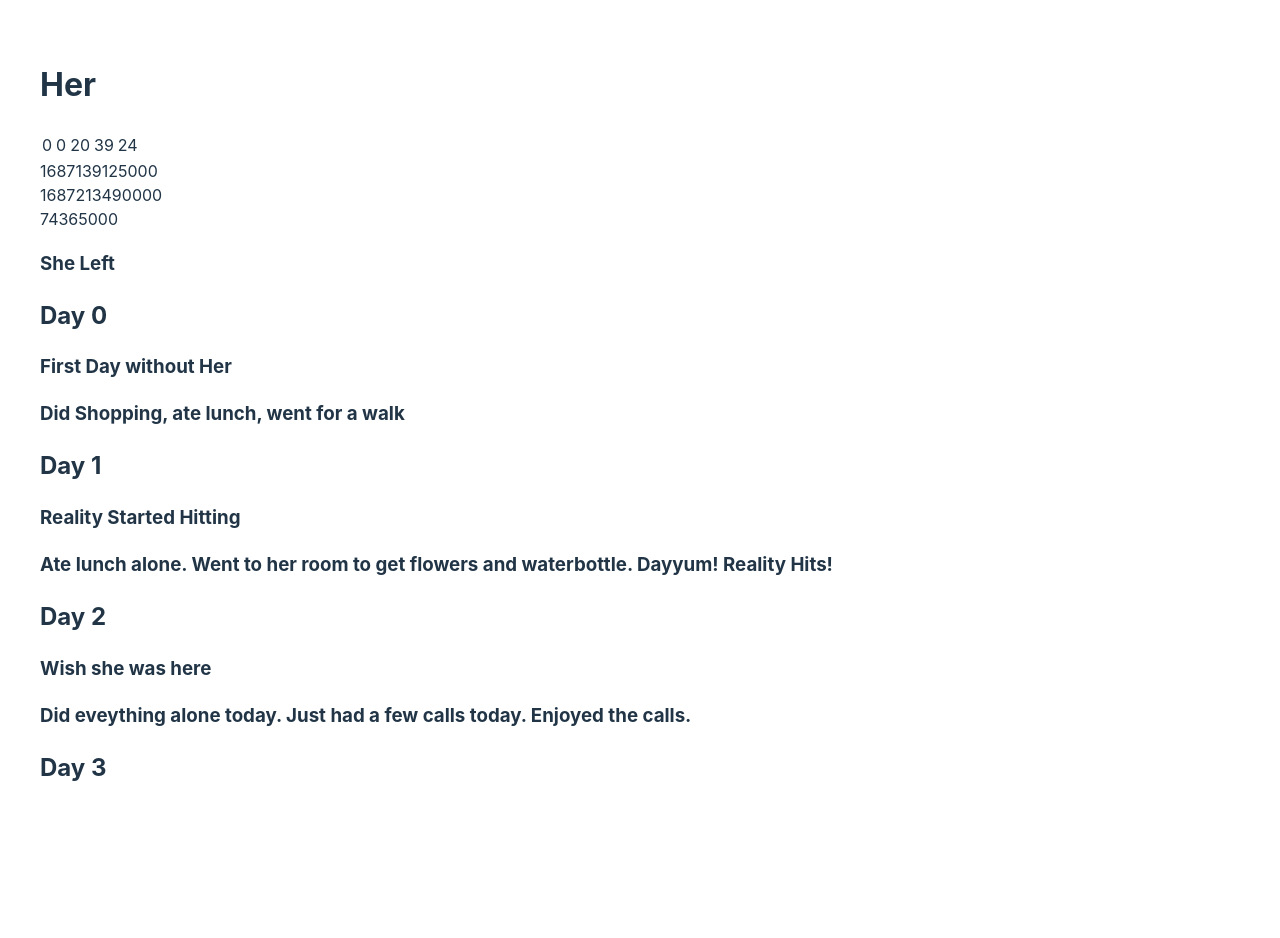
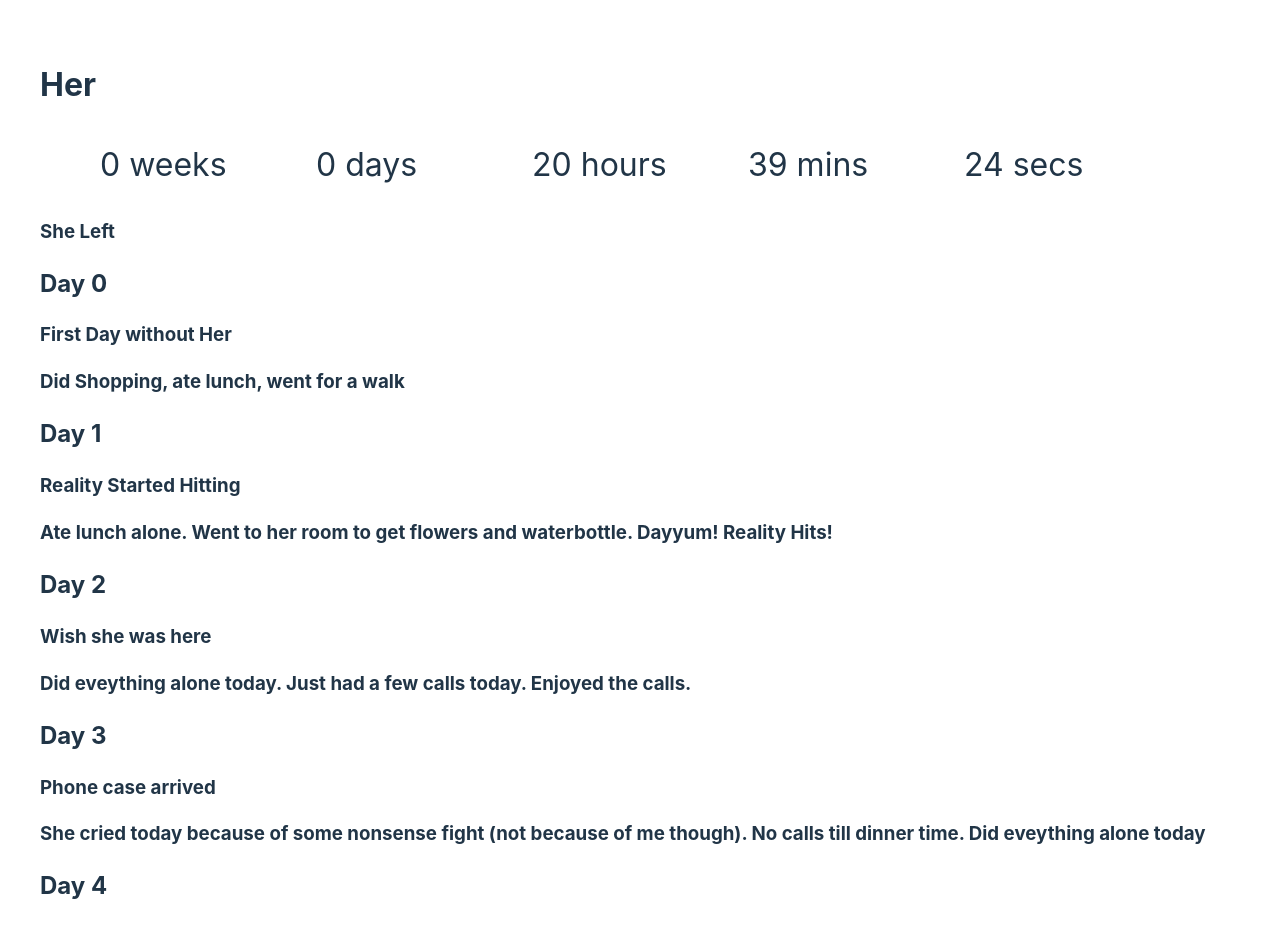
Before and after one commit to im-nihar/todo, a React (Vite) app: page / in a window 1280 px wide. Shown: the top 938 px of the page. Before the commit the page ends 846 px from the top, so only its background shows below. Built offline with nearby package versions, Linux system fonts and the light colour scheme.

Commit message:
Minor changes

```diff
--- a/package.json
+++ b/package.json
@@ -6,7 +6,7 @@
   "type": "module",
   "scripts": {
     "predeploy": "npm run build",
-    "deploy": "gh-pages -d build" ,
+    "deploy": "gh-pages -d build",
     "dev": "vite",
     "build": "vite build",
     "lint": "eslint src --ext js,jsx --report-unused-disable-directives --max-warnings 0",
@@ -14,7 +14,8 @@
   },
   "dependencies": {
     "react": "^18.2.0",
-    "react-dom": "^18.2.0"
+    "react-dom": "^18.2.0",
+    "styled-components": "^6.0.0-rc.5"
   },
   "devDependencies": {
     "@types/react": "^18.0.37",
--- a/src/pages/home.jsx
+++ b/src/pages/home.jsx
@@ -11,12 +11,20 @@ export default function Home() {
     {
       day: "Day 2",
       msg: "Reality Started Hitting",
-      dayWent: "Ate lunch alone. Went to her room to get flowers and waterbottle. Dayyum! Reality Hits!",
+      dayWent:
+        "Ate lunch alone. Went to her room to get flowers and waterbottle. Dayyum! Reality Hits!",
     },
     {
       day: "Day 3",
       msg: "Wish she was here",
-      dayWent: "Did eveything alone today. Just had a few calls today. Enjoyed the calls.",
+      dayWent:
+        "Did eveything alone today. Just had a few calls today. Enjoyed the calls.",
+    },
+    {
+      day: "Day 4",
+      msg: "Phone case arrived",
+      dayWent:
+        "She cried today because of some nonsense fight (not because of me though). No calls till dinner time. Did eveything alone today",
     },
   ];
 
--- /dev/null
+++ b/src/pages/timer.css
@@ -0,0 +1,21 @@
+.main-container {
+  /* display: flex;
+  justify-content: center;
+  flex-wrap: wrap; */
+  display: grid;
+  grid-template-columns: repeat(auto-fit, minmax(150px, 1fr));
+  /* margin: 0 60px; */
+}
+
+.element {
+  margin-right: 10px;
+  font-size: 2em;
+  padding: 10px 0;
+}
+
+@media screen and (min-width: 90ch) {
+  .main-container {
+    margin: 0 60px;
+  }
+
+}
--- a/src/pages/timer.jsx
+++ b/src/pages/timer.jsx
@@ -1,4 +1,5 @@
 import { useEffect, useState } from "react";
+import "./timer.css";
 
 export default function Timer() {
   const leftTime = Date.UTC(2023, 5, 19, 1, 45, 25);
@@ -41,9 +42,9 @@ export default function Timer() {
   function doStuff() {
     const currentTime2 = Date.now();
     const convertedTime = convertMilliseconds(sinceLeft);
-    console.log("convertedTime", convertedTime);
+    // console.log("convertedTime", convertedTime);
     setTime(convertedTime);
-    console.log("sinceLeft-->>", sinceLeft);
+    // console.log("sinceLeft-->>", sinceLeft);
     setSinceLeft(currentTime2 - leftTime);
     let titleString = "";
     if (convertedTime) {
@@ -52,7 +53,7 @@ export default function Timer() {
       // }
       titleString = `${convertedTime.weeks}W ${convertedTime.days}D ${convertedTime.hours}H ${convertedTime.minutes}M ${convertedTime.seconds}S`;
     }
-console.log("titleString",titleString);
+    // console.log("titleString", titleString);
     document.title = titleString;
   }
 
@@ -77,19 +78,19 @@ console.log("titleString",titleString);
         ))}
       </h1> */}
       {time ? (
-        <div style={{ display: "flex" }}>
-          <p style={{ margin: "2px" }}>{time?.weeks}</p>
-          <p style={{ margin: "2px" }}>{time?.days}</p>
-          <p style={{ margin: "2px" }}>{time?.hours}</p>
-          <p style={{ margin: "2px" }}>{time?.minutes}</p>
-          <p style={{ margin: "2px" }}>{time?.seconds}</p>
+        <div className="main-container">
+          <div className="element">{time?.weeks} weeks </div>
+          <div className="element">{time?.days} days </div>
+          <div className="element">{time?.hours} hours </div>
+          <div className="element">{time?.minutes} mins </div>
+          <div className="element">{time?.seconds} secs </div>
         </div>
       ) : (
         <div>No Time</div>
       )}
-      <div>{leftTime}</div>
+      {/* <div>{leftTime}</div>
       <div>{currentTime}</div>
-      <div>{sinceLeft}</div>
+      <div>{sinceLeft}</div> */}
     </div>
   );
 }
```
Also changed, not shown: src/pages/home.css (added), 2 other files (tests, documents, lock files or other folders).
